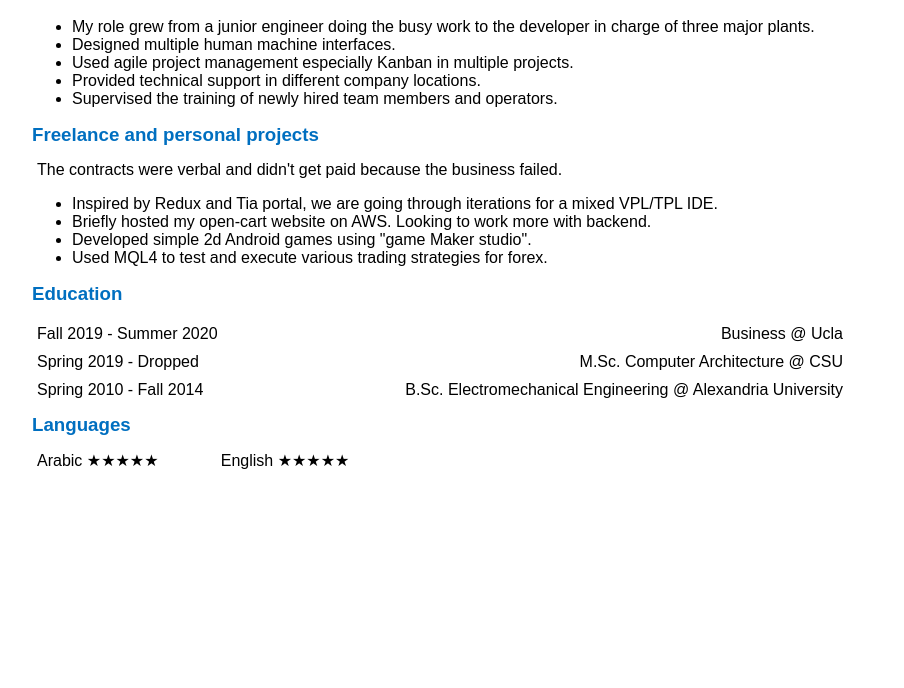
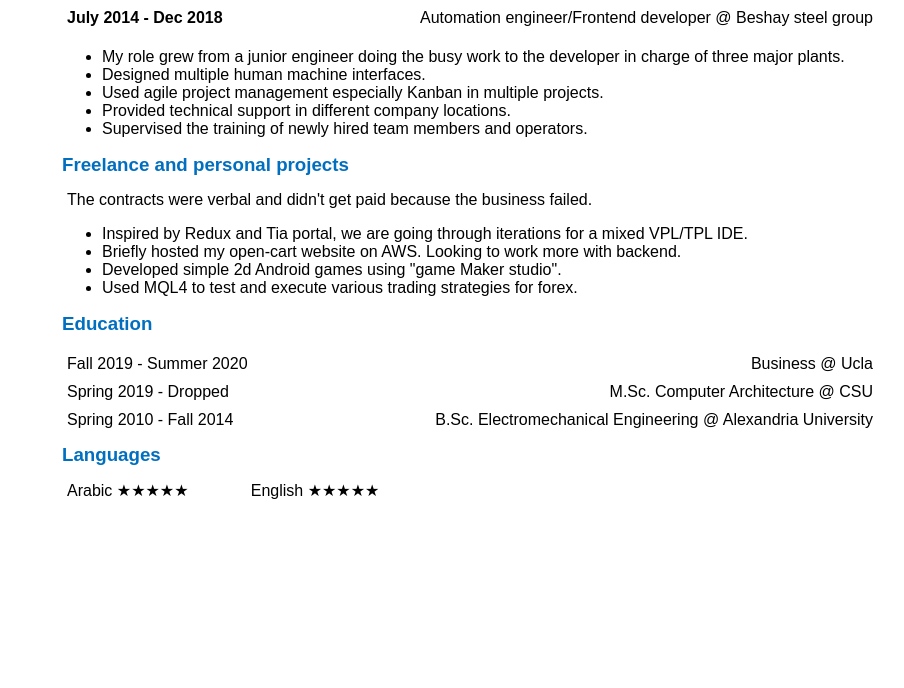
Before and after one commit to Sjero/Sjero.github.io, a plain HTML site: page index.html in a window 1280 px wide. Shown: the part 560-1248 px from the top of the page, without its empty margins (34-938 px from the left). Before the commit the page ends 1188 px from the top, so only its background shows below. Drawn offline with Linux system fonts and the light colour scheme.

Commit message:
update margins

```diff
--- a/index.html
+++ b/index.html
@@ -7,7 +7,7 @@
       font-family: Arial, Helvetica, sans-serif;
       width:  8.5in;
       height: 11in;
-      padding: 66px;
+      padding: 1in;
       margin: 0;
     }
     img{
```
